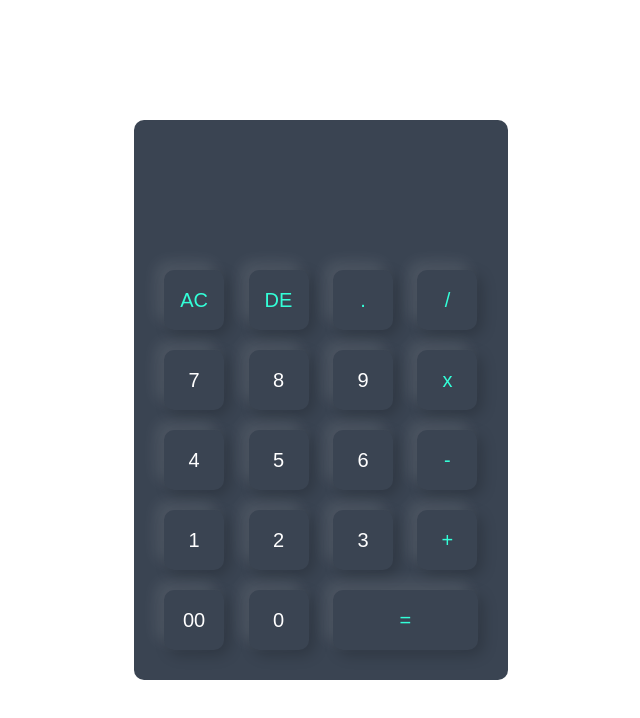
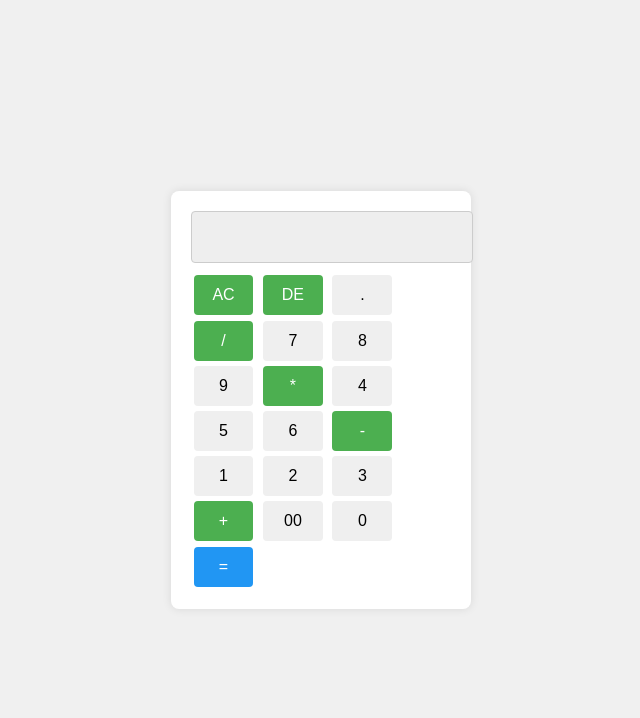
Before and after one commit to venom098968-ux/Calculator, a plain HTML site: page index.html in a window 1280 px wide. Shown: the whole page, without its empty margins (319-959 px from the left). Drawn offline with Linux system fonts and the light colour scheme.

Commit message:
Update index.html
Updated calculator layout and functionality.

```diff
--- a/index.html
+++ b/index.html
@@ -1,54 +1,120 @@
 <!DOCTYPE html>
 <html lang="en">
-
 <head>
-    <meta charset="UTF-8">
-    <meta name="viewport" content="width=device-width, initial-scale=1.0">
-    <title>Document</title>
-    <link rel="stylesheet" href="style.css">
+  <meta charset="UTF-8" />
+  <meta name="viewport" content="width=device-width, initial-scale=1" />
+  <title>Simple Calculator</title>
+  <style>
+    /* Basic styling for demo */
+    body {
+      font-family: Arial, sans-serif;
+      background: #f0f0f0;
+      display: flex;
+      justify-content: center;
+      align-items: center;
+      height: 100vh;
+      margin: 0;
+    }
+    .container {
+      background: #fff;
+      padding: 20px;
+      border-radius: 8px;
+      box-shadow: 0 0 10px rgba(0,0,0,0.1);
+      width: 260px;
+    }
+    .display input {
+      width: 100%;
+      height: 40px;
+      font-size: 18px;
+      text-align: right;
+      padding: 5px 10px;
+      margin-bottom: 10px;
+      border: 1px solid #ccc;
+      border-radius: 4px;
+      background: #eee;
+    }
+    .buttons input {
+      width: 23%;
+      height: 40px;
+      margin: 1%;
+      font-size: 16px;
+      cursor: pointer;
+      border: none;
+      border-radius: 4px;
+      transition: background 0.3s ease;
+    }
+    .buttons input.operator {
+      background: #4caf50;
+      color: white;
+    }
+    .buttons input.operator:hover {
+      background: #45a049;
+    }
+    .buttons input.equal {
+      background: #2196F3;
+      color: white;
+    }
+    .buttons input.equal:hover {
+      background: #0b7dda;
+    }
+  </style>
 </head>
-
 <body>
   <div class="container">
-        <div class="calculator">
-            <form>
+    <form onsubmit="return false;">
       <div class="display">
-                    <input type="text" name="display" class="operator">
+        <input type="text" id="display" name="display" readonly />
       </div>
-                <div>
-                    <input type="button" value="AC" onclick="display.value = '' " class="operator">
-                    <input type="button" value="DE" onclick="display.value = display.value.toString().slice(0,-1)"
-                        class="operator">
-                    <input type="button" value="." onclick="display.value += '.' " class="operator">
-                    <input type="button" value="/" onclick="display.value += '/' " class="operator">
-                </div>
-                <div>
-                    <input type="button" value="7" onclick="display.value += '7' ">
-                    <input type="button" value="8" onclick="display.value += '8' ">
-                    <input type="button" value="9" onclick="display.value += '9' ">
-                    <input type="button" value="x" onclick="display.value += 'x' " class="operator">
-                </div>
-                <div>
-                    <input type="button" value="4" onclick="display.value += '4' ">
-                    <input type="button" value="5" onclick="display.value += '5' ">
-                    <input type="button" value="6" onclick="display.value += '6' ">
-                    <input type="button" value="-" onclick="display.value += '-' " class="operator">
-                </div>
-                <div>
-                    <input type="button" value="1" onclick="display.value += '1' ">
-                    <input type="button" value="2" onclick="display.value += '2' ">
-                    <input type="button" value="3" onclick="display.value += '3' ">
-                    <input type="button" value="+" onclick="display.value += '+' " class="operator">
-                </div>
-                <div>
-                    <input type="button" value="00" onclick="display.value += '00' ">
-                    <input type="button" value="0" onclick="display.value += '0' ">
-                    <input type="button" value="=" class="equal operator"
-                        onclick="display.value = eval (display.value) ">
+      <div class="buttons">
+        <input type="button" value="AC" class="operator" onclick="document.getElementById('display').value = ''" />
+        <input type="button" value="DE" class="operator" onclick="deleteLast()" />
+        <input type="button" value="." onclick="appendToDisplay('.')" />
+        <input type="button" value="/" class="operator" onclick="appendToDisplay('/')" />
+
+        <input type="button" value="7" onclick="appendToDisplay('7')" />
+        <input type="button" value="8" onclick="appendToDisplay('8')" />
+        <input type="button" value="9" onclick="appendToDisplay('9')" />
+        <input type="button" value="*" class="operator" onclick="appendToDisplay('*')" />
+
+        <input type="button" value="4" onclick="appendToDisplay('4')" />
+        <input type="button" value="5" onclick="appendToDisplay('5')" />
+        <input type="button" value="6" onclick="appendToDisplay('6')" />
+        <input type="button" value="-" class="operator" onclick="appendToDisplay('-')" />
+
+        <input type="button" value="1" onclick="appendToDisplay('1')" />
+        <input type="button" value="2" onclick="appendToDisplay('2')" />
+        <input type="button" value="3" onclick="appendToDisplay('3')" />
+        <input type="button" value="+" class="operator" onclick="appendToDisplay('+')" />
+
+        <input type="button" value="00" onclick="appendToDisplay('00')" />
+        <input type="button" value="0" onclick="appendToDisplay('0')" />
+        <input type="button" value="=" class="equal operator" onclick="calculate()" />
       </div>
     </form>
   </div>
-    </div>
+
+  <script>
+    function appendToDisplay(value) {
+      const display = document.getElementById('display');
+      display.value += value;
+    }
+
+    function deleteLast() {
+      const display = document.getElementById('display');
+      display.value = display.value.slice(0, -1);
+    }
+
+    function calculate() {
+      const display = document.getElementById('display');
+      try {
+        // Evaluate expression safely
+        // Using eval here but only for demo purposes
+        const result = eval(display.value);
+        display.value = result;
+      } catch (e) {
+        alert('Invalid Expression');
+      }
+    }
+  </script>
 </body>
-
 </html>
```
Lines whose indentation alone changed are shown as unchanged.
